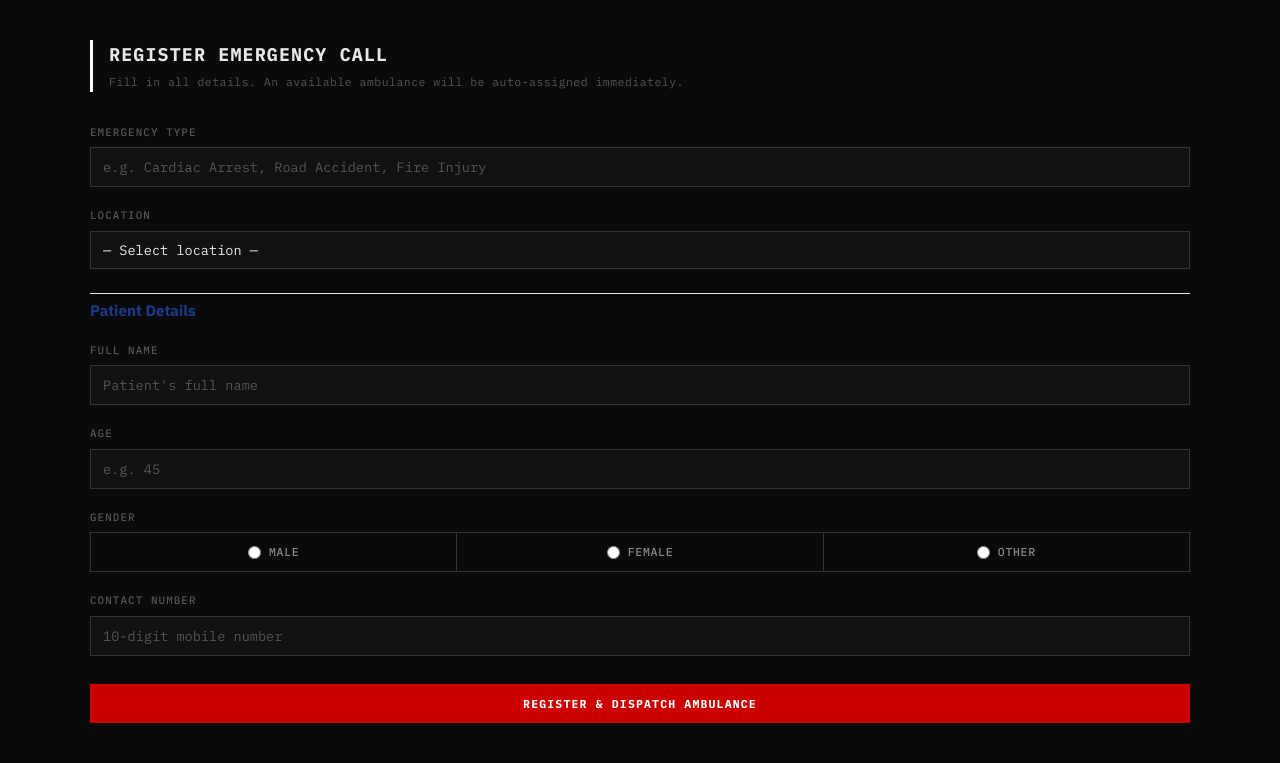
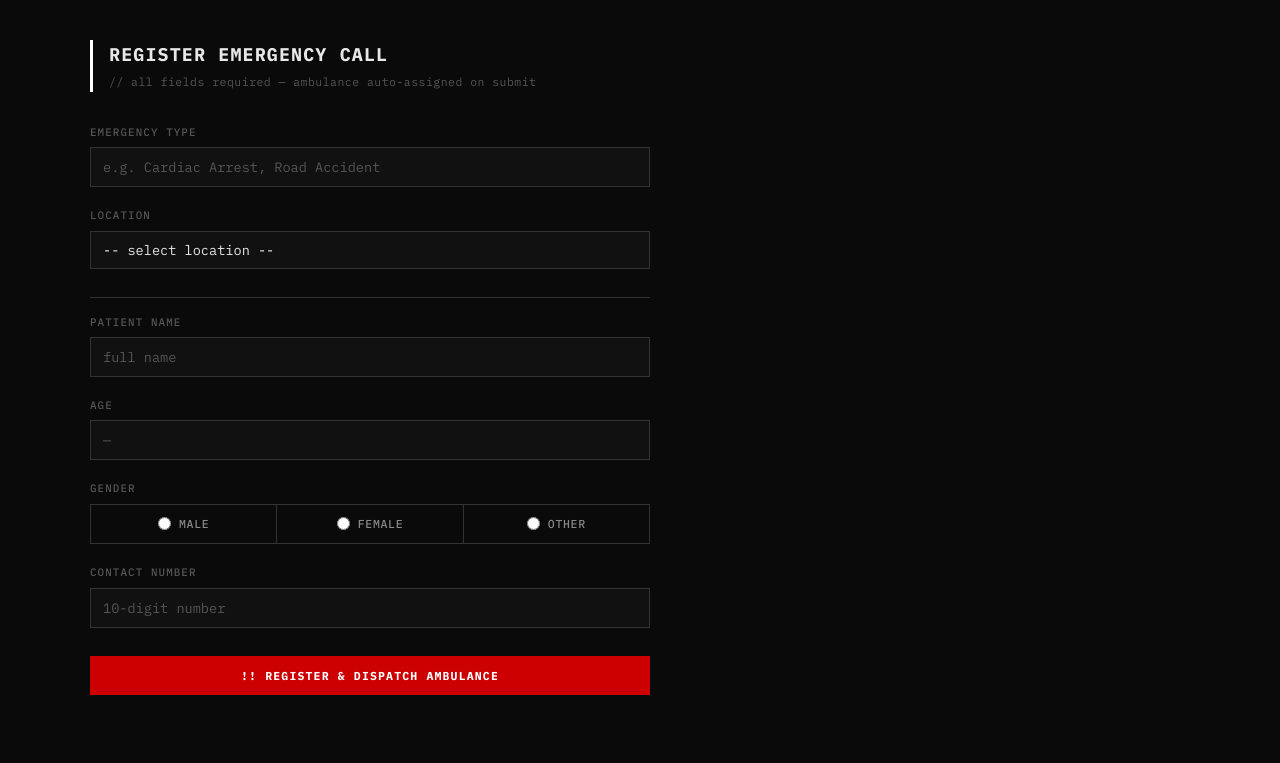
Before and after one commit to Sarvesh-Sarz/Resuscitation-Retrieval, a Flask app: page /register in a window 1280 px wide. Shown: the part 77-840 px from the top of the page. After the commit the page ends 772 px from the top, so only its background shows below. Run offline with Flask 3, Linux system fonts and the light colour scheme; data that the repository does not hold is empty.

Commit message:
Update register_call.html

```diff
--- a/templates/register_call.html
+++ b/templates/register_call.html
@@ -2,33 +2,31 @@
 {% block content %}
 
 <div class="page-header">
-    <h2> Register Emergency Call</h2>
-    <p class="subtitle">Fill in all details. An available ambulance will be auto-assigned immediately.</p>
+    <h2>Register Emergency Call</h2>
+    <p class="subtitle">// all fields required — ambulance auto-assigned on submit</p>
 </div>
 
-<form method="POST">
+<form method="POST" style="max-width:560px;">
 
     <label>Emergency Type</label>
     <input type="text" name="emergency_type"
-           placeholder="e.g. Cardiac Arrest, Road Accident, Fire Injury" required>
+           placeholder="e.g. Cardiac Arrest, Road Accident" required>
 
     <label>Location</label>
     <select name="location_id" required>
-        <option value="" disabled selected>— Select location —</option>
+        <option value="" disabled selected>-- select location --</option>
         {% for loc in locations %}
-        <option value="{{ loc.location_id }}">{{ loc.area }} — {{ loc.city }} ({{ loc.pincode }})</option>
+        <option value="{{ loc.location_id }}">{{ loc.area }} / {{ loc.city }} / {{ loc.pincode }}</option>
         {% endfor %}
     </select>
 
-    <div style="border-top:1px solid #e2e8f0; margin:24px 0 18px; padding-top:4px;">
-        <p style="font-weight:700; color:#1e3a8a; font-size:0.95rem;">Patient Details</p>
-    </div>
-
-    <label>Full Name</label>
-    <input type="text" name="name" placeholder="Patient's full name" required>
+    <label style="margin-top:28px;padding-top:16px;border-top:1px solid var(--border);">
+        Patient Name
+    </label>
+    <input type="text" name="name" placeholder="full name" required>
 
     <label>Age</label>
-    <input type="number" name="age" min="1" max="119" placeholder="e.g. 45" required>
+    <input type="number" name="age" min="1" max="119" placeholder="—" required>
 
     <label>Gender</label>
     <div class="radio-group">
@@ -38,11 +36,10 @@
     </div>
 
     <label>Contact Number</label>
-    <input type="text" name="contact" placeholder="10-digit mobile number"
-           maxlength="10" required>
+    <input type="text" name="contact" placeholder="10-digit number" maxlength="10" required>
 
     <button type="submit" class="btn-danger" style="margin-top:28px;">
-         Register & Dispatch Ambulance
+        !! REGISTER &amp; DISPATCH AMBULANCE
     </button>
 
 </form>
```
